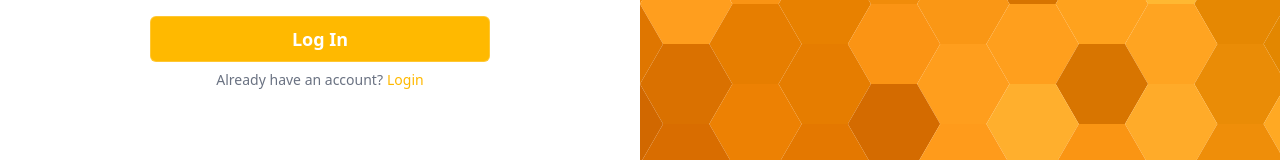
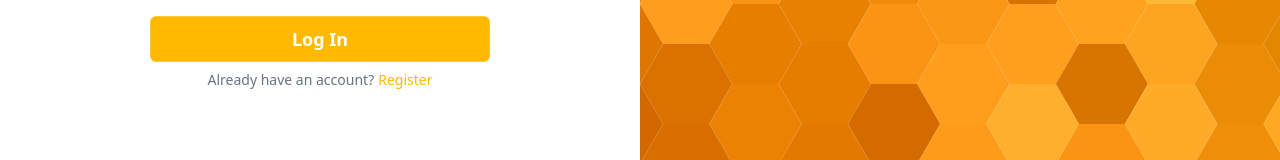
Before and after one commit to Track404/Messaging-app, a React (Vite) app: page /login in a window 1280 px wide. Shown: the part 516-676 px from the top of the page. Built offline with nearby package versions, Linux system fonts and the light colour scheme.

Commit message:
link register and login page

```diff
--- a/package.json
+++ b/package.json
@@ -11,8 +11,11 @@
   },
   "dependencies": {
     "@tailwindcss/vite": "^4.0.7",
+    "@tanstack/react-query": "^5.67.1",
+    "@tanstack/react-query-devtools": "^5.67.1",
     "axios": "^1.7.9",
     "lucide-react": "^0.475.0",
+    "purgecss": "^7.0.2",
     "react": "^19.0.0",
     "react-dom": "^19.0.0",
     "react-router-dom": "^7.2.0",
--- a/src/pages/LoginPage.jsx
+++ b/src/pages/LoginPage.jsx
@@ -1,3 +1,5 @@
+import { Link } from 'react-router-dom';
+
 function LoginPage() {
   return (
     <>
@@ -58,9 +60,9 @@ function LoginPage() {
             </form>
             <div className="flex gap-1 text-sm mt-2 font-light text-gray-500">
               <p>Already have an account? </p>
-              <a href="" className="text-amber-400">
-                Login
-              </a>
+              <Link to="/register" className="text-amber-400">
+                Register
+              </Link>
             </div>
           </div>
         </div>
--- a/src/pages/SignUpPage.jsx
+++ b/src/pages/SignUpPage.jsx
@@ -1,9 +1,7 @@
-import ScreenSize from '../components/ScreenSize';
-
+import { Link } from 'react-router-dom';
 function SignUpPage() {
   return (
     <>
-      <ScreenSize />
       <div className="md:flex md:justify-center">
         <div>
           <h2 className="text-amber-400 text-4xl text-left font-semibold m-4 mb-25">
@@ -80,9 +78,9 @@ function SignUpPage() {
             </form>
             <div className="flex gap-1 text-sm mt-2 font-light text-gray-500">
               <p>Already have an account? </p>
-              <a href="" className="text-amber-400">
+              <Link to="/login" className="text-amber-400">
                 Login
-              </a>
+              </Link>
             </div>
           </div>
         </div>
```
Also changed, not shown: 1 other file (tests, documents, lock files or other folders).
